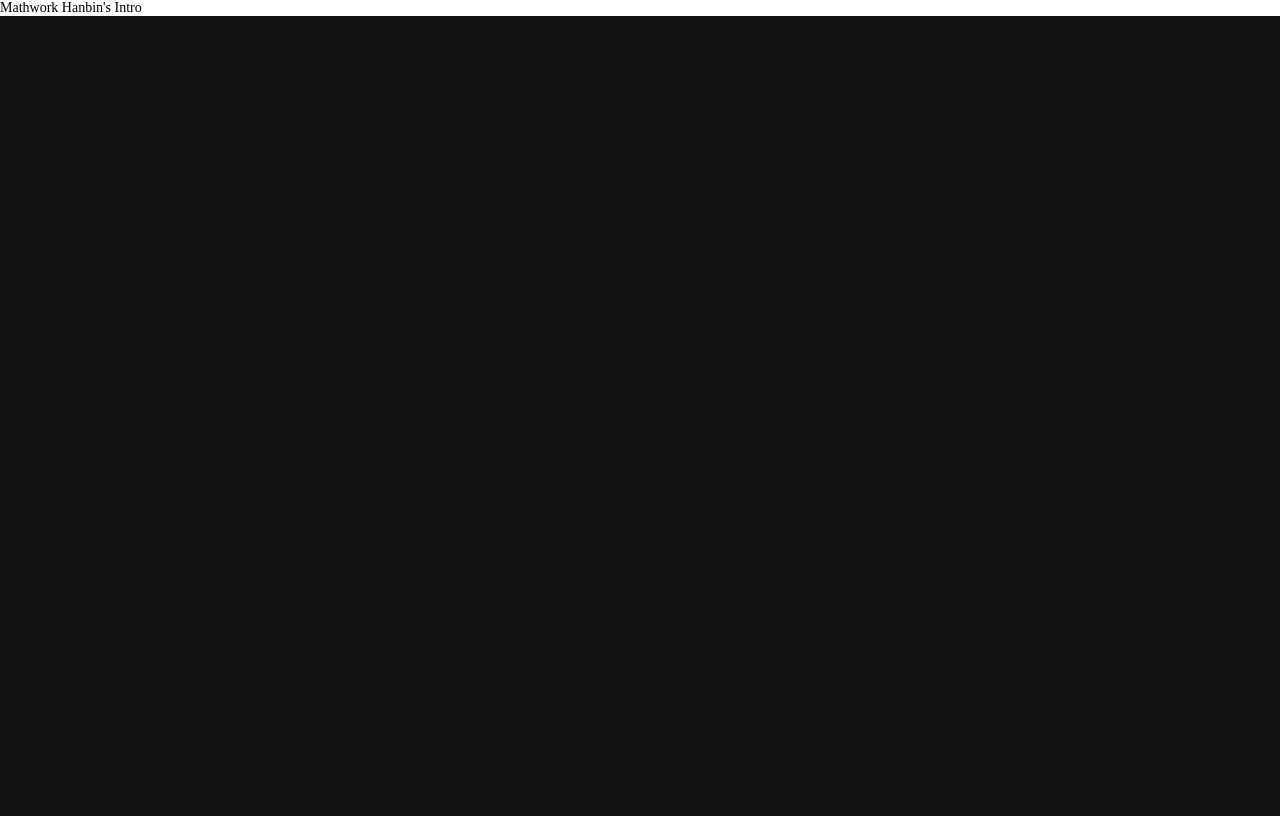
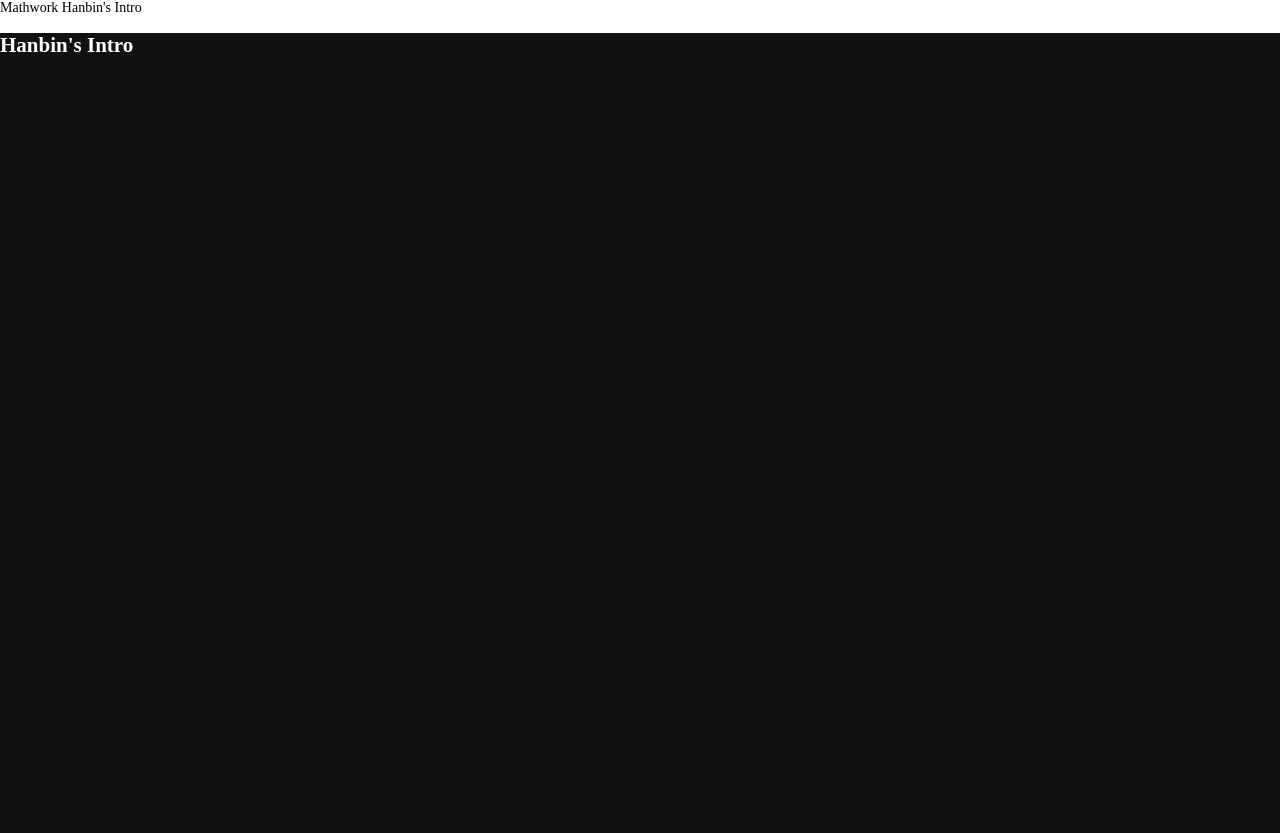
Before and after one commit to hbaclvjc91/HanbinIntroductory, a plain HTML site: page docs/index.html in a window 1280 px wide. Drawn offline with nearby package versions, Linux system fonts and the light colour scheme; no server answers.

Commit message:
added motion libary

```diff
--- a/docs/index.html
+++ b/docs/index.html
@@ -4,11 +4,13 @@
       src="https://code.jquery.com/jquery-3.7.1.min.js"
       integrity="sha256-/JqT3SQfawRcv/BIHPThkBvs0OEvtFFmqPF/lYI/Cxo="
       crossorigin="anonymous"></script>
+   <script src="https://cdn.jsdelivr.net/npm/motion@latest/dist/motion.js"></script>
    <script src="./script.js"></script>
    <link rel="stylesheet" href="./style.css">
    <body>
       <div class="container">
          <section id="intro">
+            <div class="header"><h1>Hanbin's Intro</h1></div>
          </section>
       </div>
       <script>
--- a/docs/style.css
+++ b/docs/style.css
@@ -9,3 +9,7 @@ html, body{
     height: 100%;
     background-color: #111;
 }
+
+.header{
+    color: #fdfdfd;
+}
```
